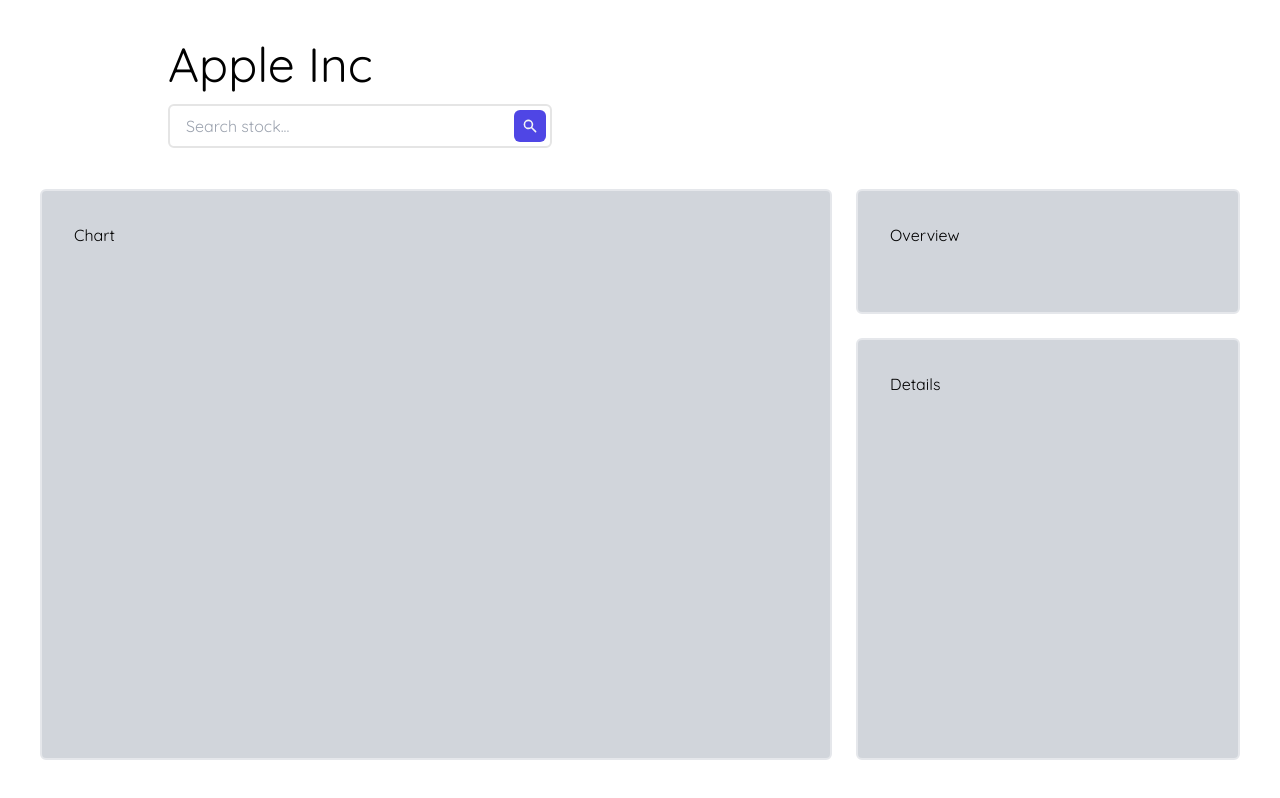
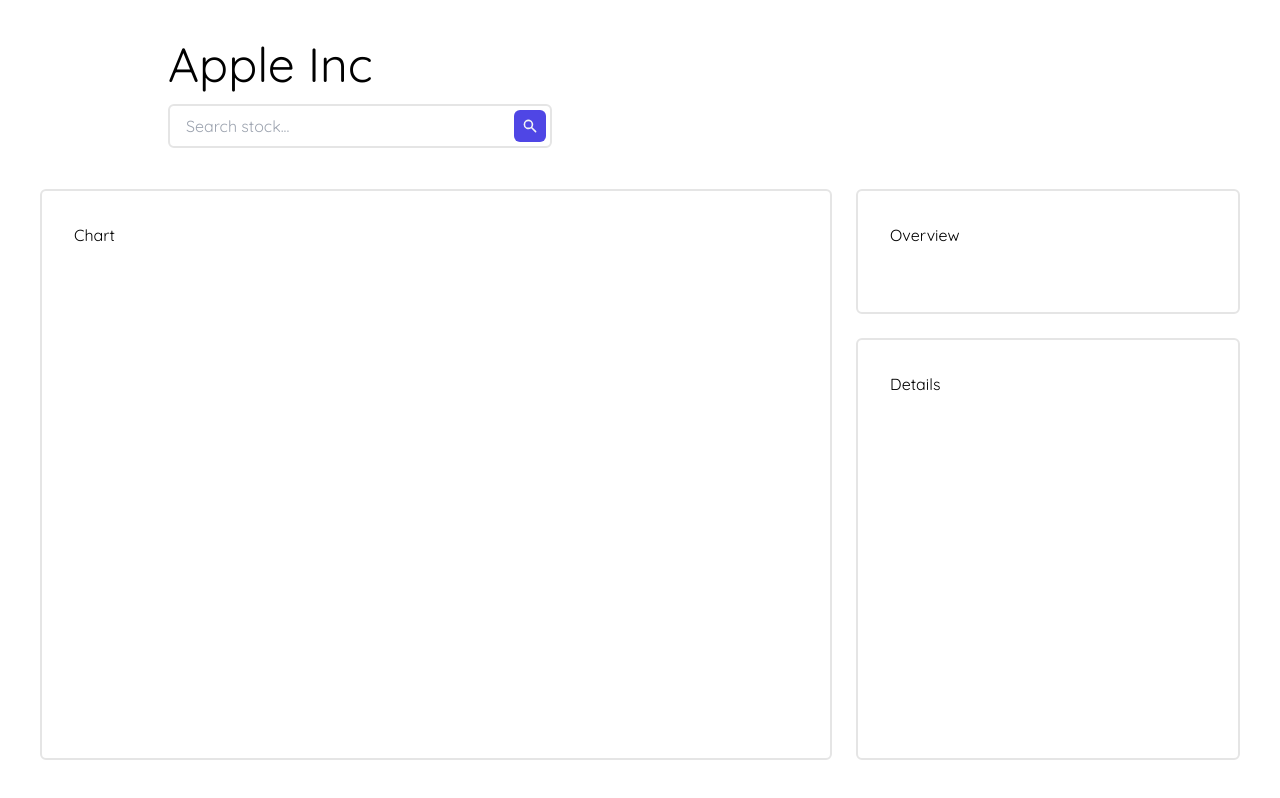
Before and after one commit to nikcladis/stock-dashboard, a React (Vite) app: page / in a window 1280 px wide. Built offline with nearby package versions, Linux system fonts and the light colour scheme.

Commit message:
Fixed Margin on Search Icon and changed Card Styling

```diff
--- a/src/components/Card.jsx
+++ b/src/components/Card.jsx
@@ -1,6 +1,6 @@
 const Card = ({ children }) => {
   return (
-    <div className="w-full h-full rounded-md relative p-8 border-2 bg-gray-300">
+    <div className="w-full h-full rounded-md relative p-8 border-2 bg-white border-neutral-200">
       {children}
     </div>
   );
--- a/src/components/Search.jsx
+++ b/src/components/Search.jsx
@@ -32,7 +32,7 @@
       />
 
       {input && (
-        <button onClick={clearInput}>
+        <button onClick={clearInput} className="m-1">
           <XIcon className="h-4 w-4 fill-gray-500" />
         </button>
       )}
```
